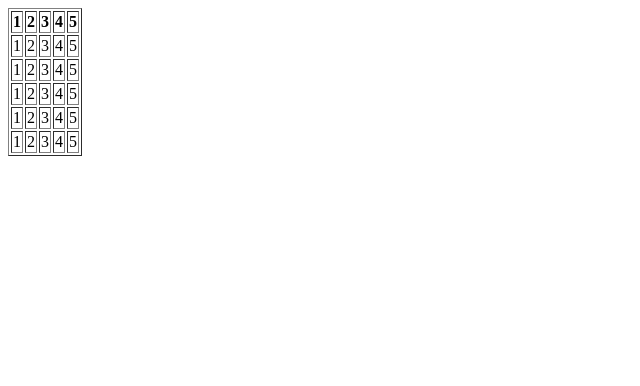
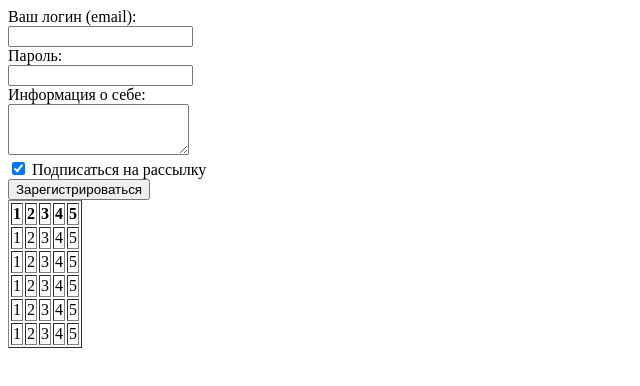
Before and after one commit to yulianna2323/ProjectWaiter, a plain HTML site: page index.html in a window 1280 px wide. Shown: the whole page, without its empty margins (0-640 px from the left). Drawn offline with Linux system fonts and the light colour scheme.

Commit message:
pushed html

```diff
--- a/index.html
+++ b/index.html
@@ -5,6 +5,24 @@
     <title>Title</title>
 </head>
 <body>
+<form  method="post">
+    <label for="login-field">Ваш логин (email):</label>
+    <br>
+    <input type="text" name="login" id="login-field">
+    <br>
+    <label for="pass-field">Пароль:</label>
+    <br>
+    <input type="password" name="password" id="pass-field">
+    <br>
+    <label for="info-field">Информация о себе:</label>
+    <br>
+    <textarea rows="3" name="info" id="info-field"></textarea>
+    <br>
+    <input type="checkbox" name="subscribe" id="subscribe-field" checked>
+    <label for="subscribe-field">Подписаться на рассылку</label>
+    <br>
+    <input type="submit" value="Зарегистрироваться">
+</form>
     <header></header>
     <main>
         <table border="1">
```
